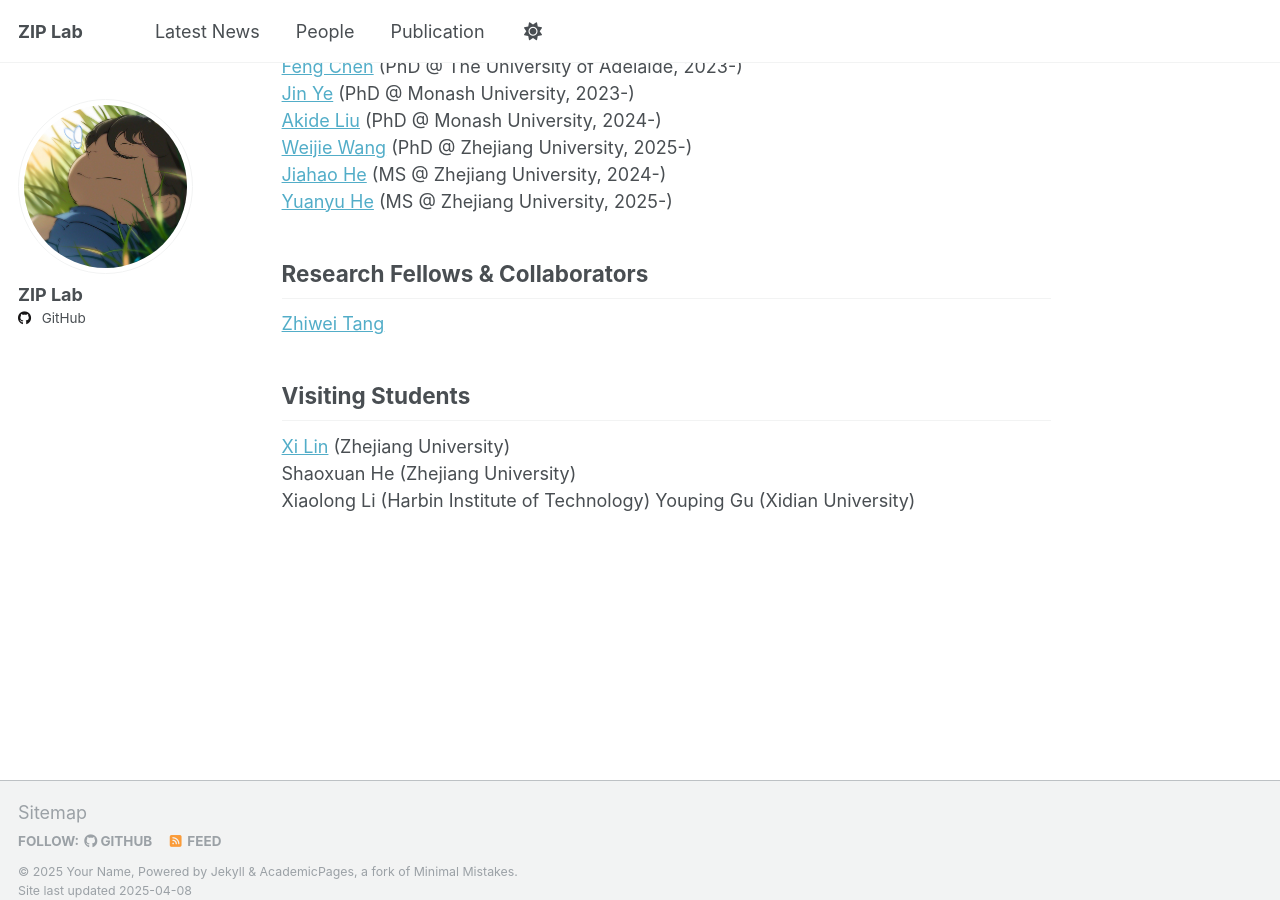
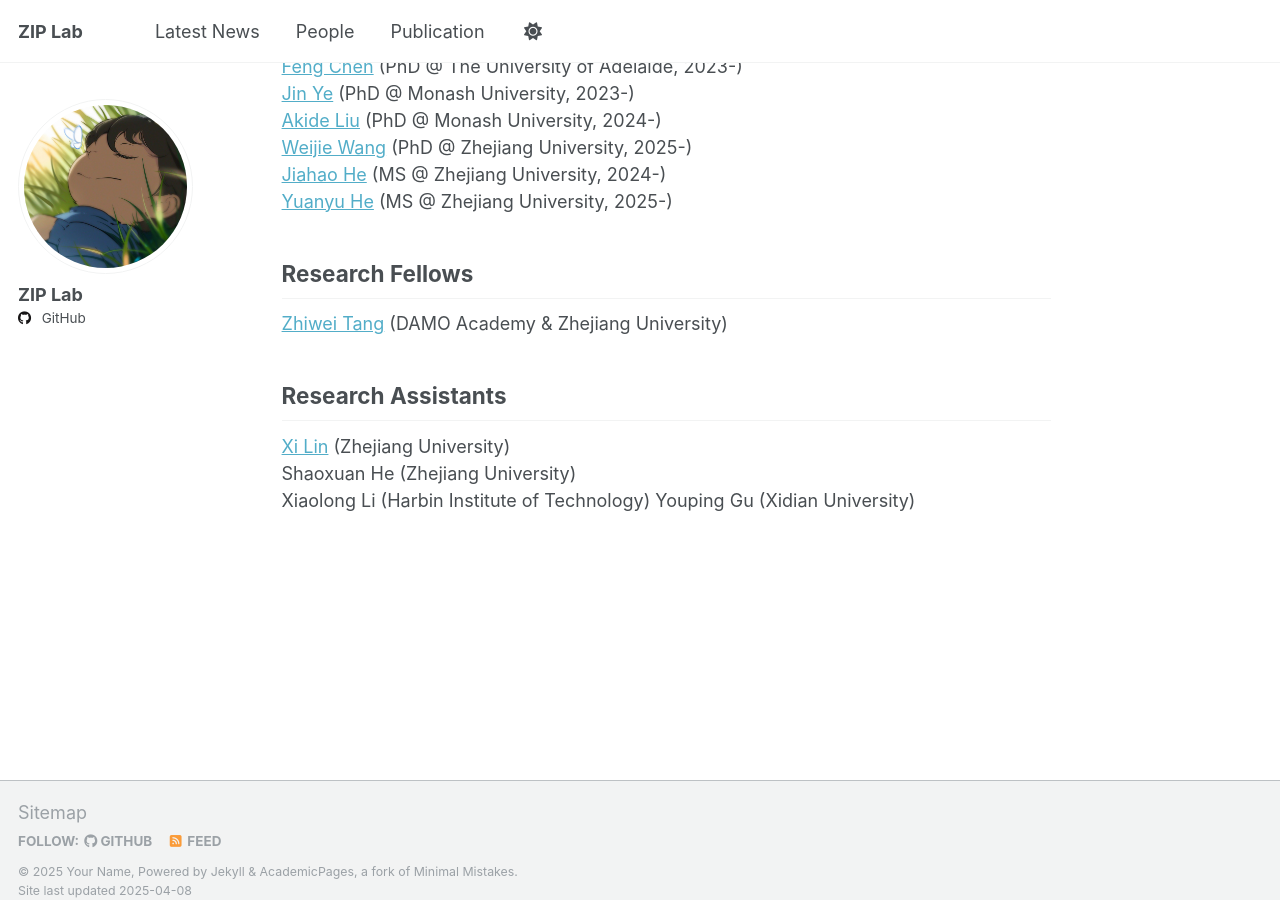
Before and after one commit to ziplab/ziplab.github.io, a Jekyll site: the page built from _pages/people.md, in a window 1280 px wide and 900 px high, scrolled down 699 px. Built offline with Jekyll 4.4.1, drawn with Linux system fonts in a browser that asks for light colours.

Commit message:
Update people.md

```diff
--- a/_pages/people.md
+++ b/_pages/people.md
@@ -22,11 +22,11 @@ author_profile: true
 [Jiahao He](https://github.com/Hygge02) (MS @ Zhejiang University, 2024-)
 [Yuanyu He](https://github.com/Yuanyu0) (MS @ Zhejiang University, 2025-)
 
-## Research Fellows & Collaborators
-[Zhiwei Tang](https://scholar.google.com/citations?user=GN-N9c8AAAAJ&hl=en)
+## Research Fellows
+[Zhiwei Tang](https://scholar.google.com/citations?user=GN-N9c8AAAAJ&hl=en) (DAMO Academy & Zhejiang University)
 
 
-## Visiting Students
+## Research Assistants
 [Xi Lin](https://github.com/erix025) (Zhejiang University)
 Shaoxuan He (Zhejiang University)
 Xiaolong Li (Harbin Institute of Technology)
```
